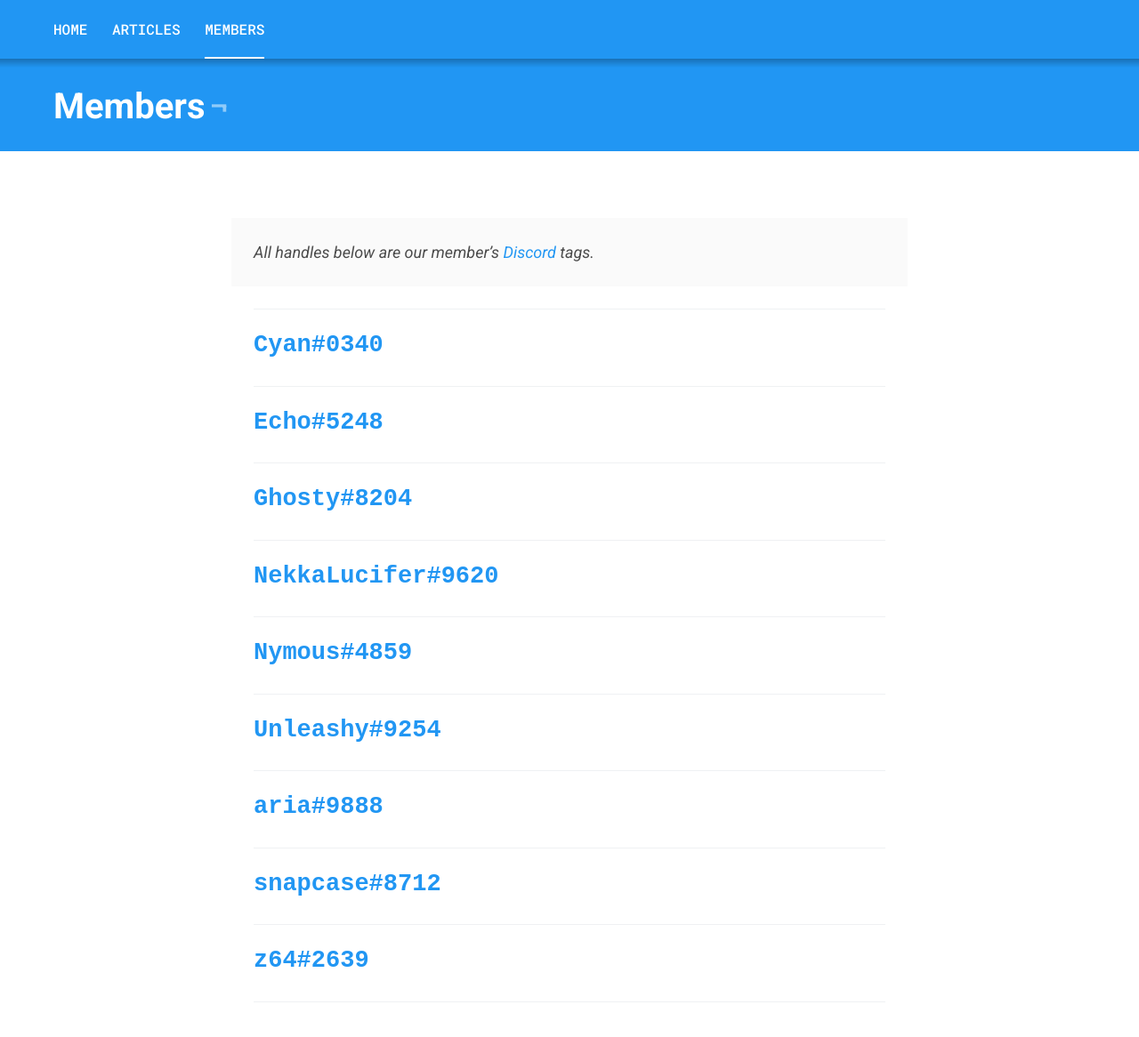
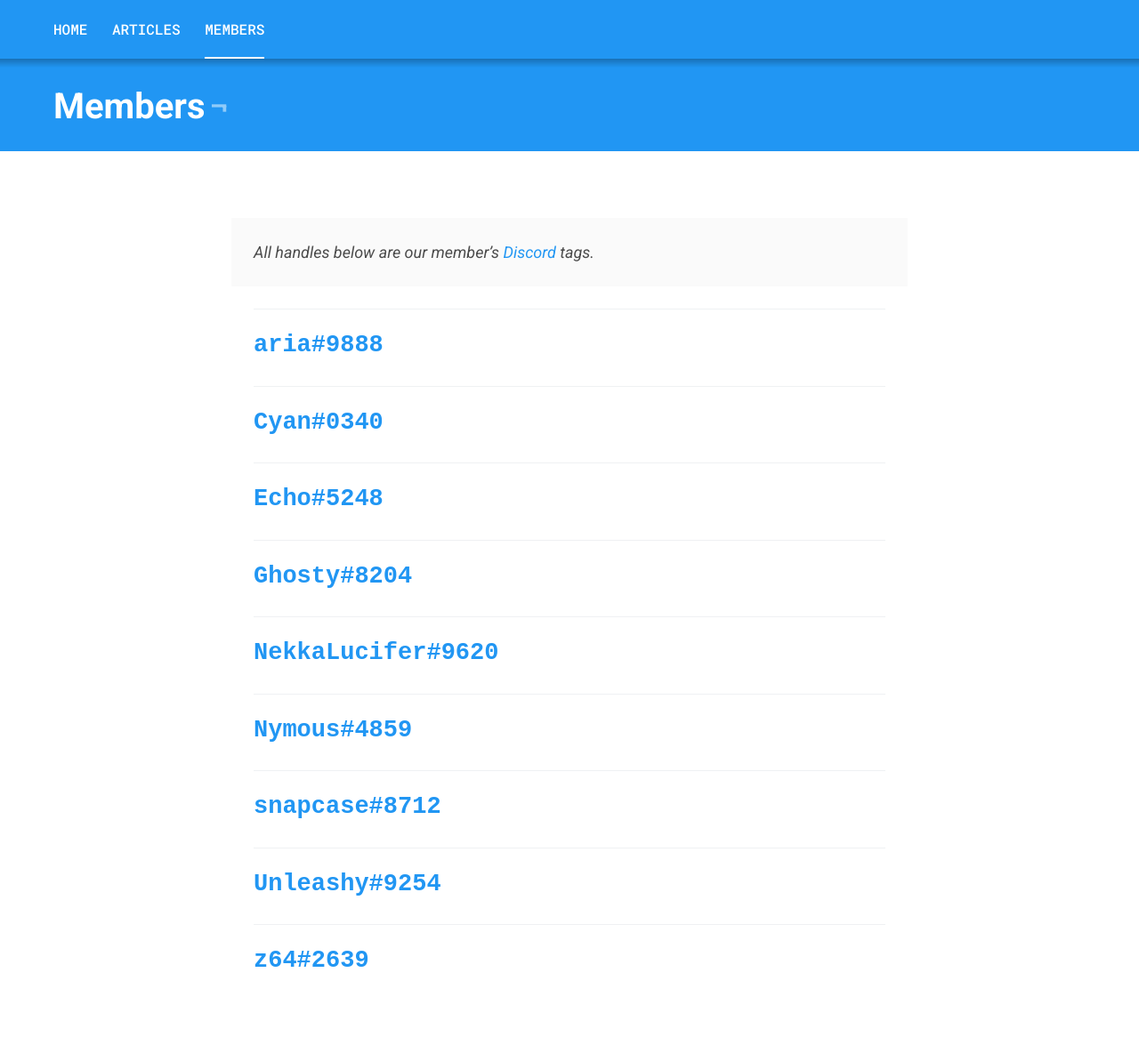
Before and after one commit to sledgang/sledgang.github.io, a Jekyll site: the page built from _pages/members.md, in a window 1280 px wide and 1220 px high. Shown: the top 1166 px of the window at 89% size. Built offline with Jekyll 4.4.1, drawn with Linux system fonts in a browser that asks for light colours; part of the change alters nothing that is shown.

Commit message:
Generate members list based on authors variable

```diff
--- a/_pages/members.md
+++ b/_pages/members.md
@@ -6,32 +6,8 @@ permalink: /members/
 
 > *All handles below are our member's [Discord](https://discordapp.com/) tags.*
 
+{% for author in site.authors %}
 ---
 
-## [`Cyan#0340`](https://github.com/cyan101)
-
----
-## [`Echo#5248`](https://github.com/LeggoMyEcho)
-
----
-## [`Ghosty#8204`](https://github.com/TrenchFroast)
-
----
-## [`NekkaLucifer#9620`](https://github.com/daniel-worrall)
-
----
-## [`Nymous#4859`](https://github.com/nymous)
-
----
-## [`Unleashy#9254`](https://github.com/unleashy)
-
----
-## [`aria#9888`](https://github.com/snorflake)
-
----
-## [`snapcase#8712`](https://github.com/snapcase)
-
----
-## [`z64#2639`](https://github.com/z64)
-
----
+## [`{{ author[1].name }}#{{ author[1].discord_discrim }}`](https://github.com/{{ author[1].github }})
+{% endfor %}
```
